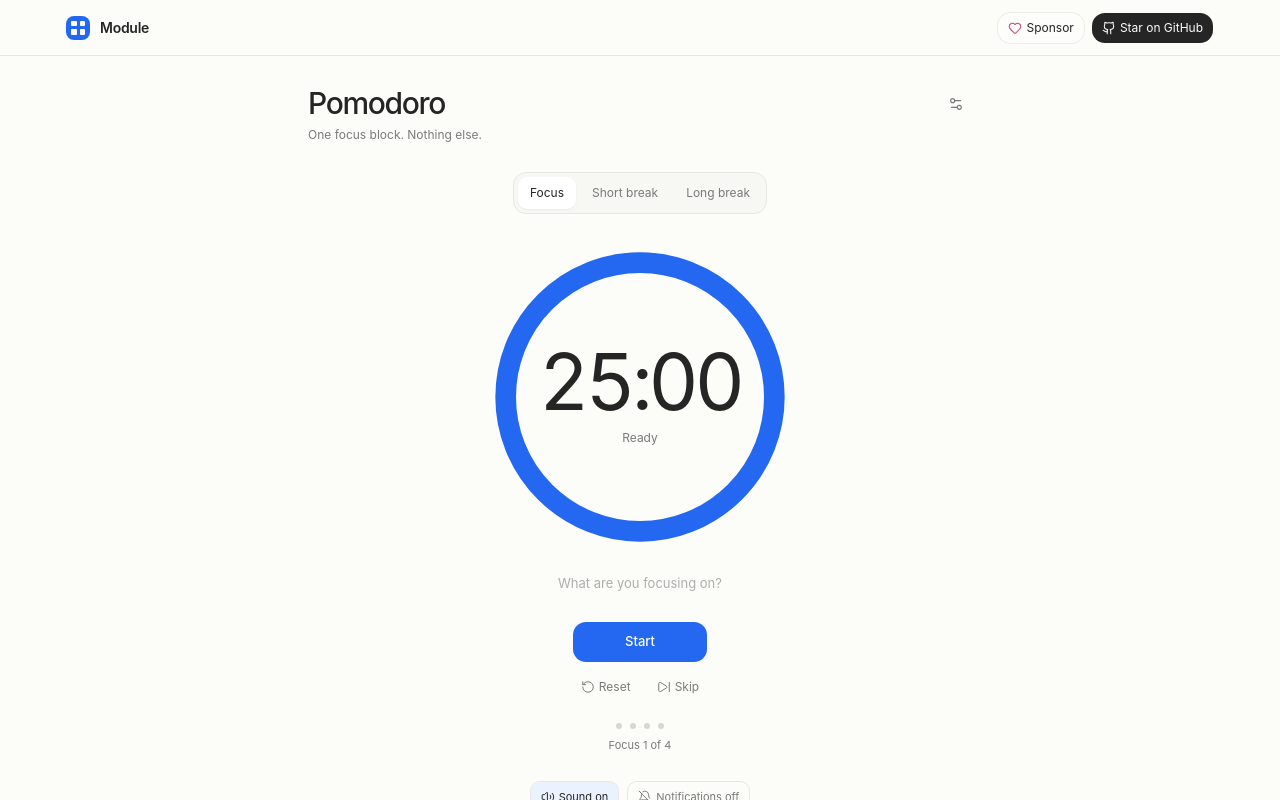
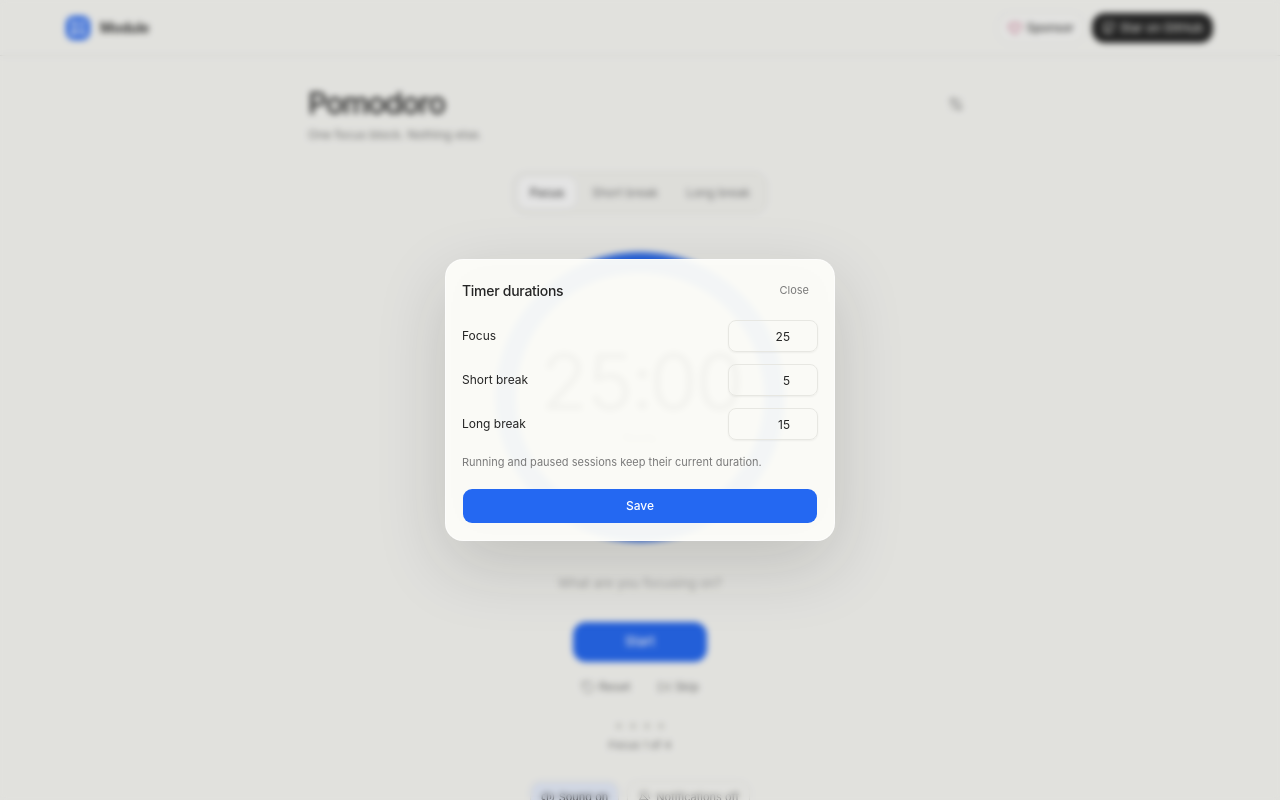
Before and after one commit to howlil/modu-app, a SvelteKit app: page /pomodoro in a window 1280 px wide. Both pictures are taken after a click on the button "Timer settings". Shown: the top 800 px of the page. Built offline with nearby package versions, Linux system fonts and the light colour scheme.

Commit message:
fix: render pomodoro settings as modal overlay

```diff
--- a/src/routes/pomodoro/+page.svelte
+++ b/src/routes/pomodoro/+page.svelte
@@ -361,6 +361,11 @@
         target instanceof HTMLTextAreaElement ||
         target?.isContentEditable;
 
+      if (event.key === 'Escape' && settingsOpen) {
+        settingsOpen = false;
+        return;
+      }
+
       if (isTyping || settingsOpen) return;
 
       if (event.code === 'Space') {
@@ -599,9 +604,23 @@
   </p>
 
   {#if settingsOpen}
-    <div class="mt-7 w-full max-w-[390px] rounded-2xl border bg-card p-4 text-left shadow-[0_14px_34px_rgba(28,28,24,0.08)]">
+    <div
+      class="fixed inset-0 z-[100] grid place-items-center bg-foreground/[0.12] p-4 backdrop-blur-[3px]"
+      role="presentation"
+      onclick={(event) => {
+        if (event.target === event.currentTarget) settingsOpen = false;
+      }}
+    >
+      <div
+        class="w-full max-w-[390px] rounded-[18px] border border-white/[0.65] bg-background/[0.96] p-4 text-left shadow-[0_24px_70px_rgba(28,28,24,0.16)] backdrop-blur-xl"
+        role="dialog"
+        aria-modal="true"
+        aria-labelledby="pomodoro-settings-title"
+      >
         <div class="mb-4 flex items-center justify-between">
-        <h2 class="m-0 text-[14px] font-medium tracking-[-0.02em]">Timer durations</h2>
+          <h2 id="pomodoro-settings-title" class="m-0 text-[14px] font-medium tracking-[-0.02em]">
+            Timer durations
+          </h2>
           <Button
             variant="ghost"
             size="sm"
@@ -651,9 +670,13 @@
           Running and paused sessions keep their current duration.
         </p>
 
-      <Button class="mt-4 h-9 w-full rounded-lg text-[12px] font-medium shadow-none" onclick={saveSettings}>
+        <Button
+          class="mt-4 h-9 w-full rounded-lg text-[12px] font-medium shadow-none"
+          onclick={saveSettings}
+        >
           Save
         </Button>
       </div>
+    </div>
   {/if}
 </section>
```
Lines whose indentation alone changed are shown as unchanged.
